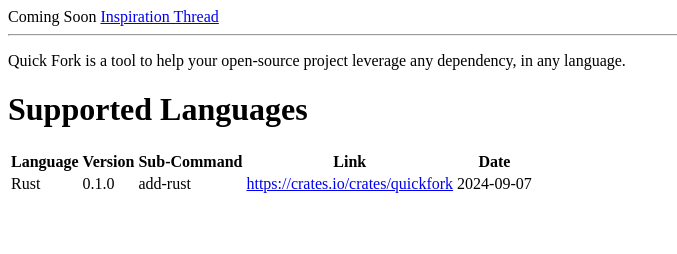
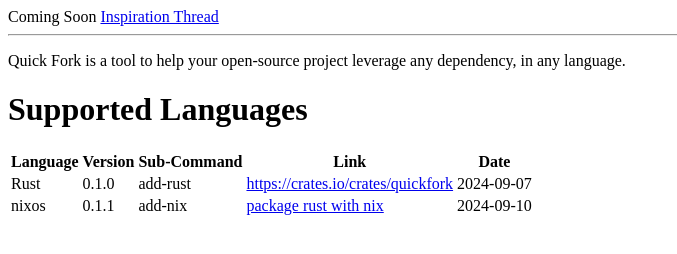
Before and after one commit to wbic16/quickfork, a plain HTML site: page index.html in a window 1280 px wide. Shown: the whole page, without its empty margins (0-677 px from the left). Drawn offline with Linux system fonts and the light colour scheme.

Commit message:
Re-organizing a bit in prep for nixos

```diff
--- a/index.html
+++ b/index.html
@@ -27,6 +27,13 @@ Quick Fork is a tool to help your open-source project leverage any dependency, i
 	<td><a href="https://crates.io/crates/quickfork">https://crates.io/crates/quickfork</a></td>
 	<td>2024-09-07</td>
 </tr>
+<tr>
+	<td>nixos</td>
+	<td>0.1.1</td>
+	<td>add-nix</td>
+	<td><a href="https://dev.to/misterio/how-to-package-a-rust-app-using-nix-3lh3">package rust with nix</a></td>
+	<td>2024-09-10</td>
+</tr>
 </table>
 </body>
 </html>
```
Also changed, not shown: 1 other file.
